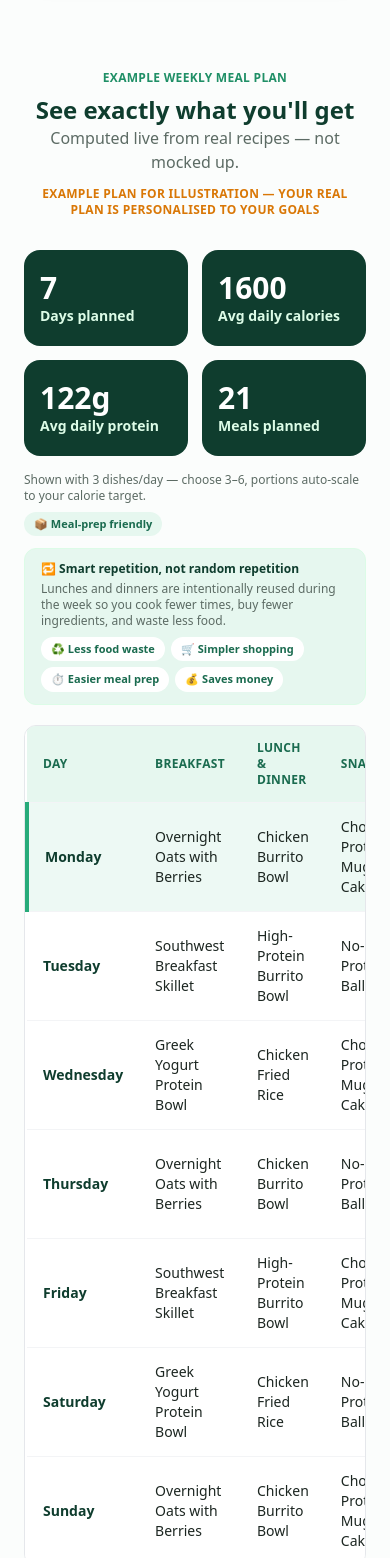
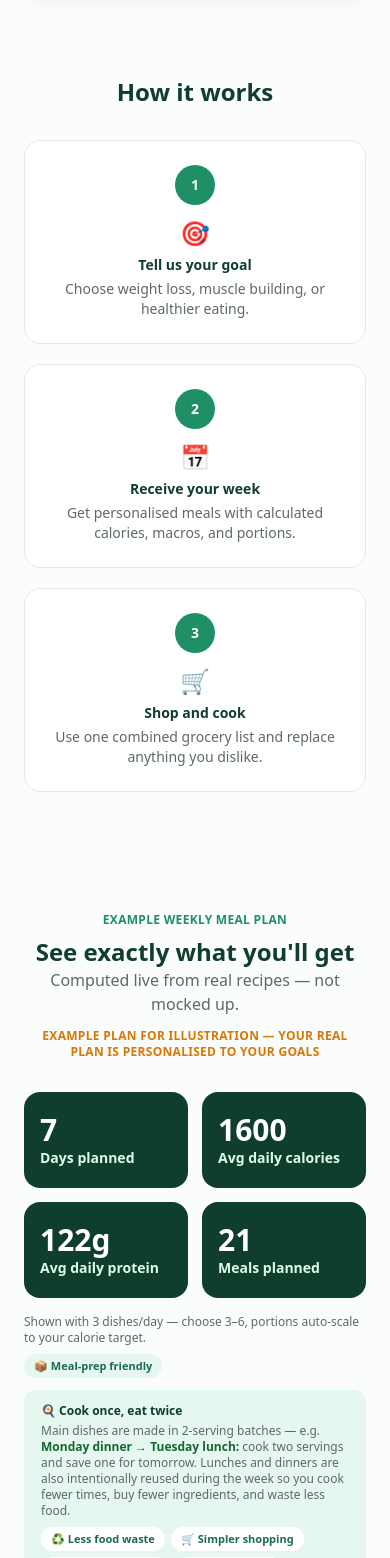
Before and after one commit to usario172332/youraifood-app, a Next.js app in the folder youraifood-app/: page / in a window 390 px wide. Shown: the part 1669-3227 px from the top of the page. Built offline with nearby package versions, Linux system fonts and the light colour scheme; no server answers.

Commit message:
Round 4: ingredient-preference framing, calculated-macros wording, how-it-works section, Premium headline v2, trial repositioning, recipe badges, trust heading, leftover framing, nav reorder

```diff
--- a/youraifood-app/components/FAQ.jsx
+++ b/youraifood-app/components/FAQ.jsx
@@ -5,7 +5,7 @@ import { useState } from 'react';
 const FAQS = [
   {
     q: 'Can I customise my meal plan?',
-    a: 'Yes. Set your dietary needs, calorie and protein targets, budget, and cook time, and swap out any meal you don’t like without touching the rest of your week.',
+    a: 'Yes. Set your dietary needs, calorie and protein targets, ingredient preference, and cook time, and swap out any meal you don’t like without touching the rest of your week.',
   },
   {
     q: 'Is there a free version?',
--- a/youraifood-app/components/HomeContent.jsx
+++ b/youraifood-app/components/HomeContent.jsx
@@ -81,6 +81,28 @@ export default function HomeContent() {
         </div>
       </section>
 
+      <section id="how-it-works" className="px-6 py-14">
+        <div className="mx-auto max-w-[1120px]">
+          <h2 className="text-center text-2xl font-extrabold text-green-900">How it works</h2>
+          <div className="mt-8 grid grid-cols-1 gap-5 sm:grid-cols-3">
+            {[
+              { n: '1', icon: '🎯', title: 'Tell us your goal', text: 'Choose weight loss, muscle building, or healthier eating.' },
+              { n: '2', icon: '📅', title: 'Receive your week', text: 'Get personalised meals with calculated calories, macros, and portions.' },
+              { n: '3', icon: '🛒', title: 'Shop and cook', text: 'Use one combined grocery list and replace anything you dislike.' },
+            ].map((step) => (
+              <div key={step.n} className="rounded-2xl border border-gray-200 bg-white p-6 text-center">
+                <span className="mx-auto mb-3 flex h-10 w-10 items-center justify-center rounded-full bg-green-600 text-sm font-extrabold text-white">
+                  {step.n}
+                </span>
+                <div className="mb-1.5 text-2xl">{step.icon}</div>
+                <h3 className="mb-1 text-sm font-extrabold text-green-900">{step.title}</h3>
+                <p className="text-sm text-ink-soft">{step.text}</p>
+              </div>
+            ))}
+          </div>
+        </div>
+      </section>
+
       <SamplePlan />
       <WhyYourAiFood />
       <TrustSection />
--- a/youraifood-app/components/MacroCalculator.jsx
+++ b/youraifood-app/components/MacroCalculator.jsx
@@ -150,7 +150,7 @@ export default function MacroCalculator() {
             Turn these targets into a complete weekly meal plan.
           </p>
           <p className="mx-auto mb-4 max-w-md text-sm text-ink-soft">
-            Recipes, a grocery list, and exact macros per meal — built by AI around your {targets.calorieTarget} kcal
+            Recipes, a grocery list, and calculated macros per meal — built by AI around your {targets.calorieTarget} kcal
             and {targets.proteinTarget}g protein targets.
           </p>
           <Link
--- a/youraifood-app/components/RecipeModal.jsx
+++ b/youraifood-app/components/RecipeModal.jsx
@@ -188,9 +188,14 @@ export default function RecipeModal({ recipe, onClose, isFavorite, onToggleFavor
           <h3 id="recipe-modal-title" className="mt-1 text-xl font-extrabold text-green-900">
             {recipe.name}
             {locked && (
-              <span title="Premium recipe" className="ml-1.5 align-middle text-base">🔒</span>
+              <span title="Premium — preview available" className="ml-1.5 align-middle text-base">🔒</span>
             )}
           </h3>
+          <div className="mt-1">
+            <span className={`inline-block rounded-full px-2 py-0.5 text-[11px] font-bold ${recipe.premium ? 'bg-amber-50 text-amber-700' : 'bg-green-50 text-green-700'}`}>
+              {recipe.premium ? (locked ? '🔒 Premium — preview available' : '⭐ Premium recipe') : '🆓 Free recipe'}
+            </span>
+          </div>
 
           {reviewsData && reviewsData.count > 0 && (
             <div className="mt-1.5 flex items-center gap-1.5 text-sm">
--- a/youraifood-app/components/SamplePlan.jsx
+++ b/youraifood-app/components/SamplePlan.jsx
@@ -161,10 +161,11 @@ export default function SamplePlan() {
           <span className="rounded-full bg-green-50 px-2.5 py-1 text-[11px] font-bold text-green-700">📦 Meal-prep friendly</span>
         </p>
         <div className="mb-5 rounded-xl border border-green-100 bg-green-50 px-4 py-3">
-          <p className="text-xs font-extrabold text-green-900">🔁 Smart repetition, not random repetition</p>
+          <p className="text-xs font-extrabold text-green-900">🍳 Cook once, eat twice</p>
           <p className="mt-1 text-xs text-ink-soft">
-            Lunches and dinners are intentionally reused during the week so you cook fewer times, buy fewer
-            ingredients, and waste less food.
+            Main dishes are made in 2-serving batches — e.g. <span className="font-semibold text-green-800">Monday dinner → Tuesday lunch:</span> cook
+            two servings and save one for tomorrow. Lunches and dinners are also intentionally reused during the
+            week so you cook fewer times, buy fewer ingredients, and waste less food.
           </p>
           <div className="mt-2 flex flex-wrap gap-1.5 text-[11px] font-semibold text-green-700">
             <span className="rounded-full bg-white px-2.5 py-1">♻️ Less food waste</span>
@@ -187,15 +188,31 @@ export default function SamplePlan() {
             <tbody>
               {SAMPLE_DAYS.map((row) => {
                 const breakfast = row.breakfastDishes?.[0] ? findRecipe(row.breakfastDishes[0].id) : null;
-                const main = row.mainDishes?.[0] ? findRecipe(row.mainDishes[0].id) : null;
+                const mainDish = row.mainDishes?.[0];
+                const main = mainDish ? findRecipe(mainDish.id) : null;
                 const snack = row.snackDishes?.[0] ? findRecipe(row.snackDishes[0].id) : null;
                 const totals = dayTotals(row);
                 const isMonday = row.day === 'Monday';
+                const isPrepDay = row.day === 'Sunday';
+                const makesLeftovers = mainDish && (mainDish.servings || 1) > 1;
                 return (
                   <tr key={row.day} className={`border-t border-gray-100 ${isMonday ? 'bg-green-50/70' : ''}`}>
-                    <td className={`px-4 py-3.5 font-extrabold text-green-900 ${isMonday ? 'border-l-4 border-l-green-500' : ''}`}>{row.day}</td>
+                    <td className={`px-4 py-3.5 font-extrabold text-green-900 ${isMonday ? 'border-l-4 border-l-green-500' : ''}`}>
+                      {row.day}
+                      {isPrepDay && (
+                        <span className="ml-1.5 rounded-full bg-amber-100 px-2 py-0.5 text-[10px] font-bold text-amber-700">📦 Prep day</span>
+                      )}
+                    </td>
                     <td className="px-4 py-3.5 text-ink">{breakfast?.name || '—'}</td>
-                    <td className="px-4 py-3.5 text-ink">{main?.name || '—'}</td>
+                    <td className="px-4 py-3.5 text-ink">
+                      {main?.name || '—'}
+                      {main && (
+                        <div className="mt-1 flex flex-wrap gap-1 text-[10px] font-semibold text-ink-soft">
+                          <span>🕒 {main.time}min active</span>
+                          {makesLeftovers && <span className="text-green-700">♻️ Makes 2 servings — save one</span>}
+                        </div>
+                      )}
+                    </td>
                     <td className="px-4 py-3.5 text-ink">{snack?.name || '—'}</td>
                     <td className="px-4 py-3.5 font-bold text-green-700">{totals.cal} kcal · {totals.protein}g protein</td>
                   </tr>
--- a/youraifood-app/components/Sidebar.jsx
+++ b/youraifood-app/components/Sidebar.jsx
@@ -5,15 +5,24 @@ import Link from 'next/link';
 import AuthWidget from './AuthWidget';
 import { useAuth } from '../lib/AuthContext';
 
-const LINKS = [
-  { href: '/profile', label: '👤 My Profile' },
-  { href: '/recipes', label: '🍽️ Recipes' },
-  { href: '/#planner', label: '📅 Plan my week' },
-  { href: '/#pricing', label: '💳 Pricing' },
-];
+// Logged-out visitors see Recipes / How It Works / Pricing / Create Free Plan,
+// with Sign In available via the AuthWidget below the nav. "My Profile" only
+// appears once someone is actually signed in.
+function getLinks(user) {
+  const base = [
+    { href: '/recipes', label: '🍽️ Recipes' },
+    { href: '/#how-it-works', label: '📋 How It Works' },
+    { href: '/#pricing', label: '💳 Pricing' },
+  ];
+  if (user) {
+    return [{ href: '/profile', label: '👤 My Profile' }, ...base, { href: '/#planner', label: '📅 Plan my week' }];
+  }
+  return [...base, { href: '/#planner', label: '✨ Create Free Plan' }];
+}
 
 export default function Sidebar() {
-  const { isPremium, signInPrompt } = useAuth();
+  const { user, isPremium, signInPrompt } = useAuth();
+  const LINKS = getLinks(user);
   const [mobileOpen, setMobileOpen] = useState(false);
 
   // When something elsewhere on the site asks the visitor to sign in (e.g. an
--- a/youraifood-app/components/TrustSection.jsx
+++ b/youraifood-app/components/TrustSection.jsx
@@ -12,7 +12,7 @@ export default function TrustSection() {
   return (
     <section className="bg-green-50 px-6 py-16">
       <div className="mx-auto max-w-[1120px]">
-        <h2 className="text-center text-2xl font-extrabold text-green-900">Built around real recipe data</h2>
+        <h2 className="text-center text-2xl font-extrabold text-green-900">Built to produce usable plans—not random AI suggestions</h2>
         <p className="mx-auto mb-10 mt-2 max-w-xl text-center text-ink-soft">
           Every number you see comes from the recipe itself — not a guess.
         </p>
```
Also changed, not shown: youraifood-app/components/Planner.jsx (+10 -9 lines), youraifood-app/components/Pricing.jsx (+9 -2 lines), youraifood-app/components/RecipeGallery.jsx (+6 -3 lines).
